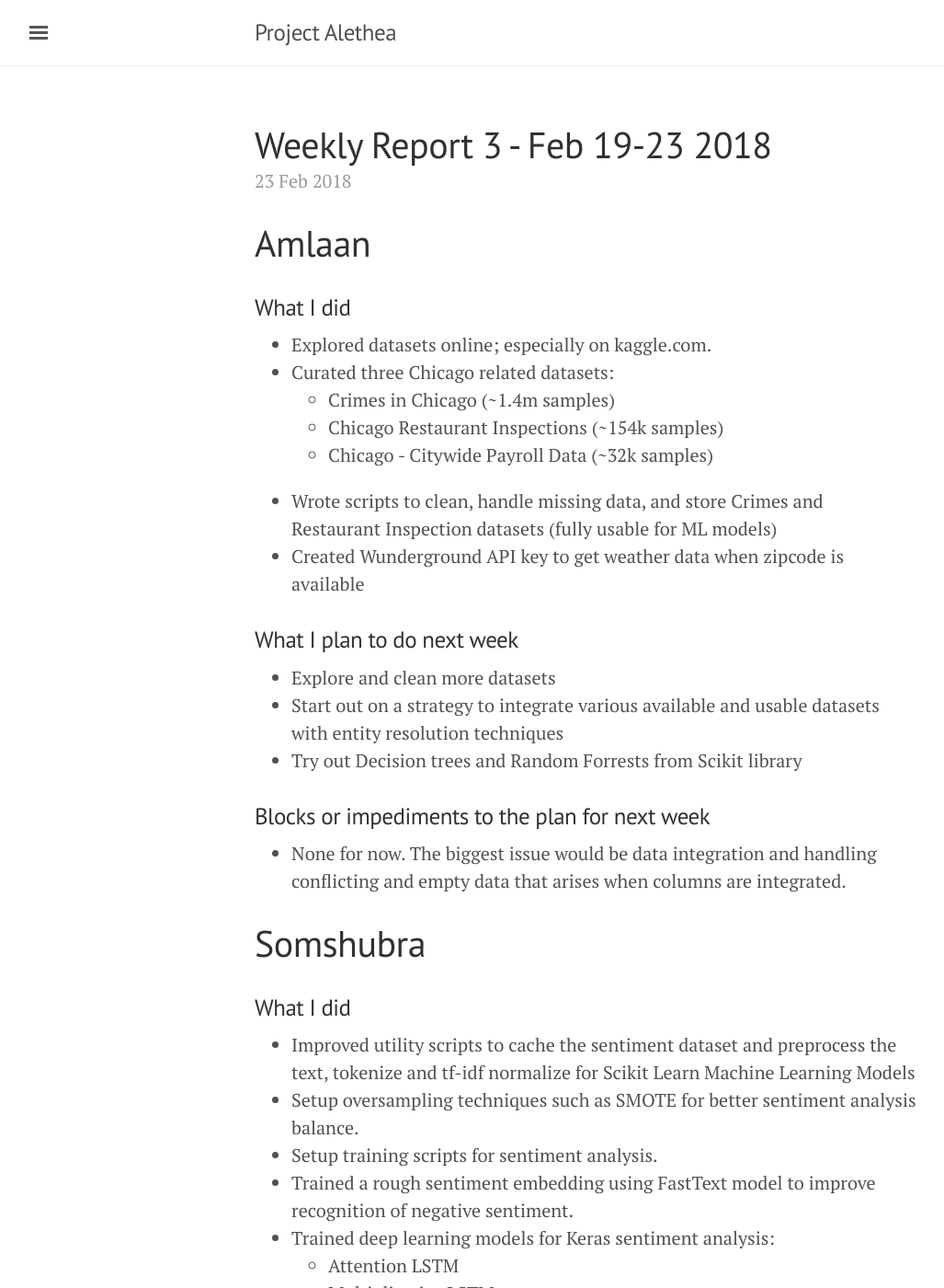
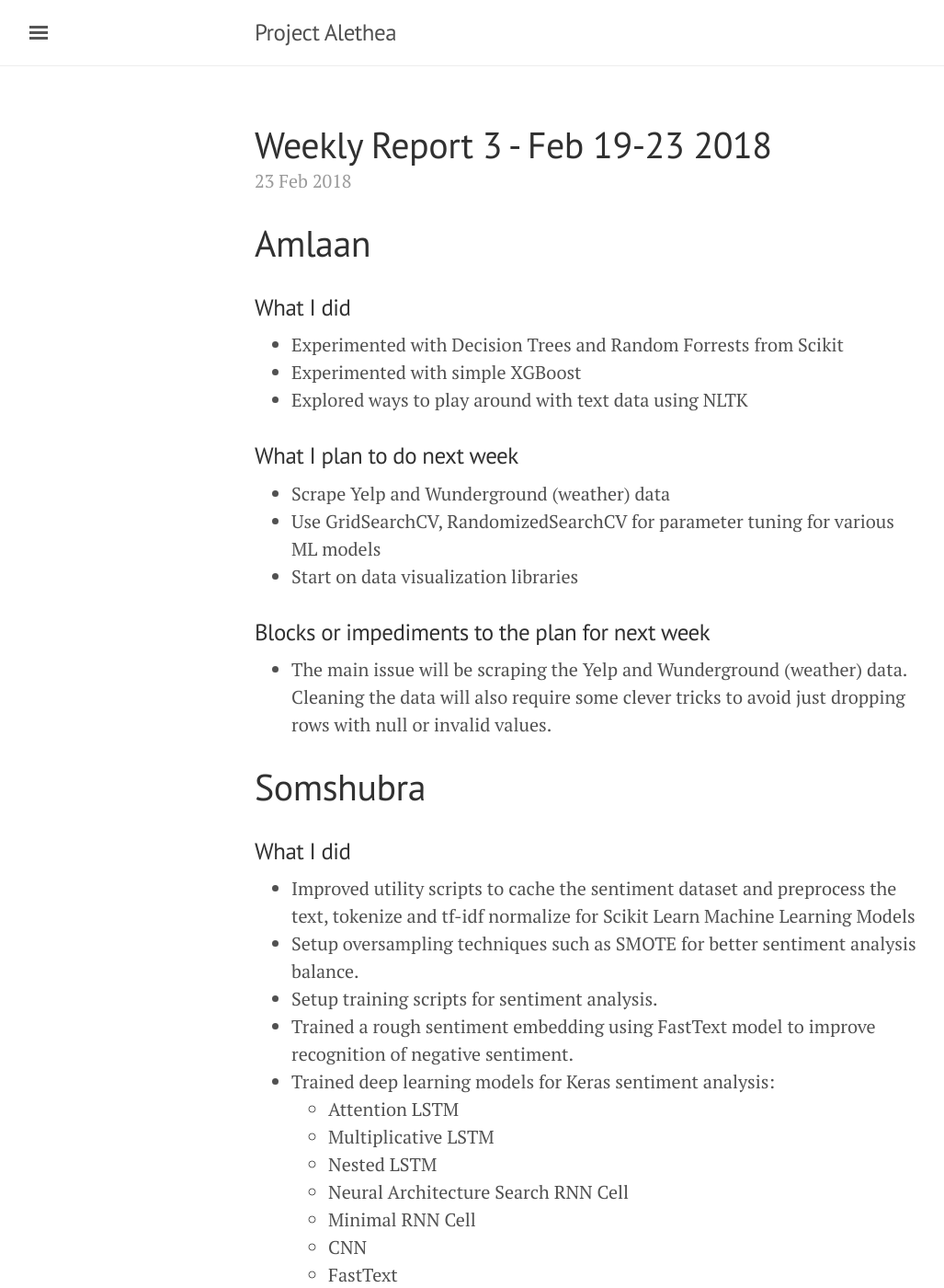
Before and after one commit to titu1994/IDS-Course-Project, a Jekyll site: the page built from _posts/2018-02-23-weekly-report-3.md, in a window 1280 px wide and 1400 px high. Shown: the whole window at 92% size, without its empty margins (3-1030 px from the left). Built offline with Jekyll 4.4.1, drawn with Linux system fonts in a browser that asks for light colours.

Commit message:
Update 2018-02-23-weekly-report-3.md

```diff
--- a/_posts/2018-02-23-weekly-report-3.md
+++ b/_posts/2018-02-23-weekly-report-3.md
@@ -7,23 +7,19 @@
 
 ### What I did
 
-- Explored datasets online; especially on kaggle.com.
-- Curated three Chicago related datasets:
-    - Crimes in Chicago (~1.4m samples)
-    - Chicago Restaurant Inspections (~154k samples)
-    - Chicago - Citywide Payroll Data (~32k samples)
-- Wrote scripts to clean, handle missing data, and store Crimes and Restaurant Inspection datasets (fully usable for ML models)
-- Created Wunderground API key to get weather data when zipcode is available
+- Experimented with Decision Trees and Random Forrests from Scikit
+- Experimented with simple XGBoost
+- Explored ways to play around with text data using NLTK
 
 ### What I plan to do next week
 
-- Explore and clean more datasets
-- Start out on a strategy to integrate various available and usable datasets with entity resolution techniques
-- Try out Decision trees and Random Forrests from Scikit library
+- Scrape Yelp and Wunderground (weather) data
+- Use GridSearchCV, RandomizedSearchCV for parameter tuning for various ML models
+- Start on data visualization libraries
 
 ### Blocks or impediments to the plan for next week
 
-- None for now. The biggest issue would be data integration and handling conflicting and empty data that arises when columns are integrated.
+- The main issue will be scraping the Yelp and Wunderground (weather) data. Cleaning the data will also require some clever tricks to avoid just dropping rows with null or invalid values.
 
 # Somshubra
 
```
